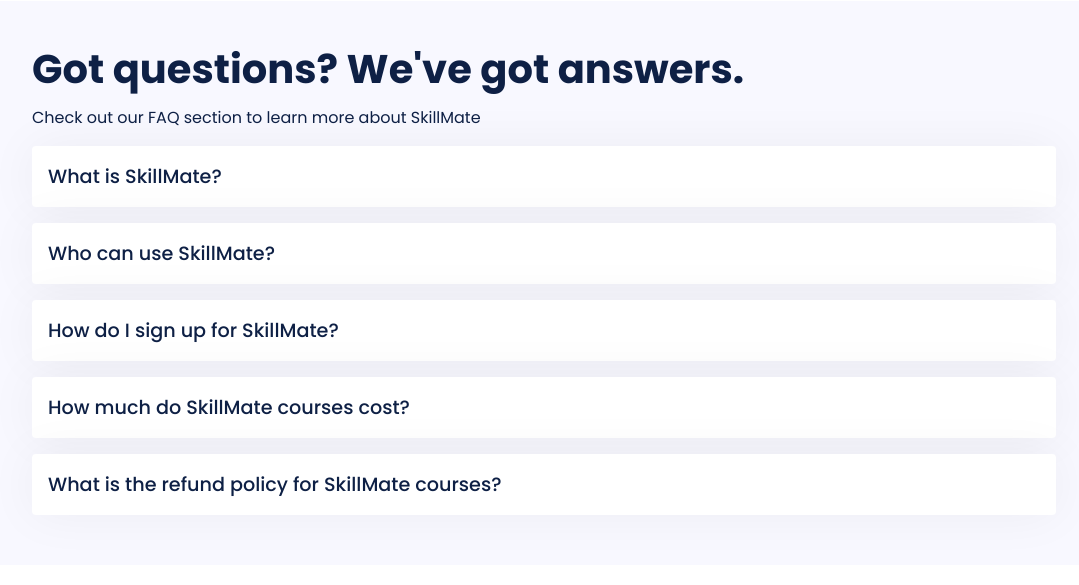
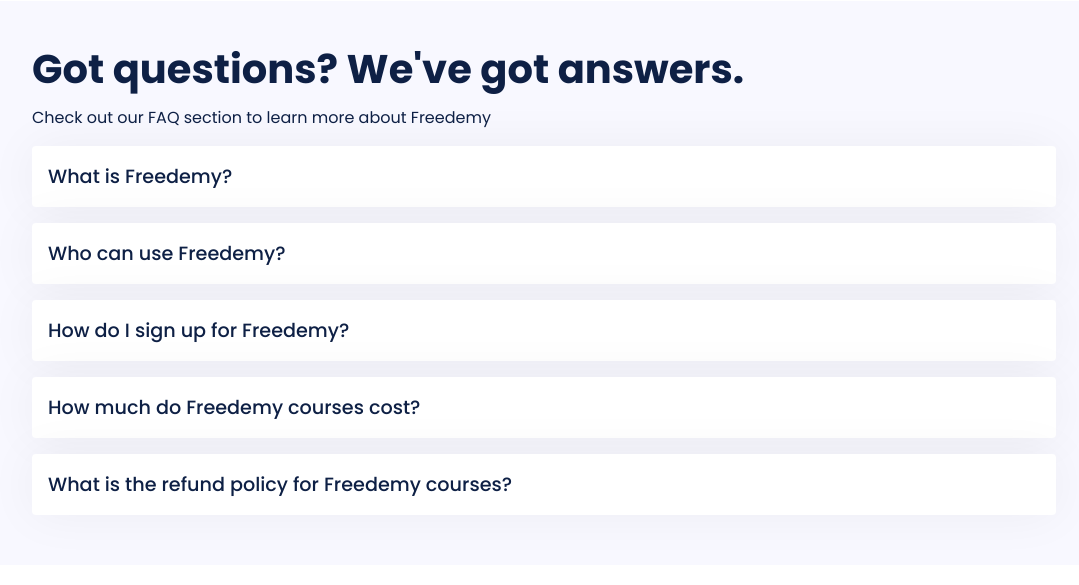
Before and after one commit to urstrulykkr/Freedemy, a Django app: page / in a window 1280 px wide. Shown: the part 3121-3706 px from the top of the page, without its empty margins (96-1175 px from the left). Run offline with Django 4.2, Linux system fonts and the light colour scheme; data comes from the database, SQL or seed files in the repository; some libraries are stand-ins or nearby versions.

Commit message:
Freedemy question change

```diff
--- a/templates/index.html
+++ b/templates/index.html
@@ -177,27 +177,27 @@
 <section class="home-faq">
     <div class="container home-faq-content">
         <h2>Got questions? We've got answers.</h2>
-        <p style="margin: 1rem 0;">Check out our FAQ section to learn more about SkillMate</p>
+        <p style="margin: 1rem 0;">Check out our FAQ section to learn more about Freedemy</p>
         <div class="faq-container">
             <div class="faq">
-                <p class="question">What is SkillMate?</p>
-                <p class="answer">SkillMate is an online learning management system (LMS) that offers courses and training programs in a variety of subjects. It is designed to provide users with a personalized and engaging learning experience.</p>
+                <p class="question">What is Freedemy?</p>
+                <p class="answer">Freedemy is an online learning management system (LMS) that offers courses and training programs in a variety of subjects. It is designed to provide users with a personalized and engaging learning experience.</p>
             </div>
             <div class="faq">
-                <p class="question">Who can use SkillMate?</p>
-                <p class="answer">SkillMate is open to anyone who wants to learn and improve their skills. Our courses are designed for individuals, businesses, and organizations looking to develop their knowledge and skills.</p>
+                <p class="question">Who can use Freedemy?</p>
+                <p class="answer">Freedemy is open to anyone who wants to learn and improve their skills. Our courses are designed for individuals, businesses, and organizations looking to develop their knowledge and skills.</p>
             </div>
             <div class="faq">
-                <p class="question">How do I sign up for SkillMate?</p>
-                <p class="answer">You can sign up for SkillMate by visiting our website and clicking on the "Sign Up" button. You will need to provide some basic information, such as your name and email address, to create an account.</p>
+                <p class="question">How do I sign up for Freedemy?</p>
+                <p class="answer">You can sign up for Freedemy by visiting our website and clicking on the "Sign Up" button. You will need to provide some basic information, such as your name and email address, to create an account.</p>
             </div>
             <div class="faq">
-                <p class="question">How much do SkillMate courses cost?</p>
-                <p class="answer">The cost of courses on SkillMate varies depending on the subject, the level of the course, and the instructor. Some courses are free, while others may cost several hundred dollars. You can view the price of a course on the course page before enrolling.</p>
+                <p class="question">How much do Freedemy courses cost?</p>
+                <p class="answer">The cost of courses on Freedemy varies depending on the subject, the level of the course, and the instructor. Some courses are free, while others may cost several hundred dollars. You can view the price of a course on the course page before enrolling.</p>
             </div>
             <div class="faq">
-                <p class="question">What is the refund policy for SkillMate courses?</p>
-                <p class="answer">The refund policy for SkillMate courses varies depending on the course and the instructor. Some courses may offer a full refund within a certain timeframe, while others may not offer refunds at all. You can view the refund policy for a course on the course page before enrolling.</p>
+                <p class="question">What is the refund policy for Freedemy courses?</p>
+                <p class="answer">The refund policy for Freedemy courses varies depending on the course and the instructor. Some courses may offer a full refund within a certain timeframe, while others may not offer refunds at all. You can view the refund policy for a course on the course page before enrolling.</p>
             </div>
         </div>
     </div>
```
